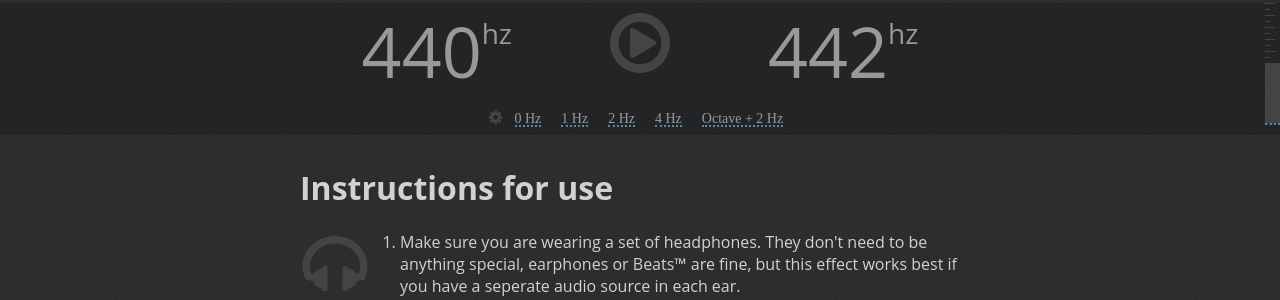
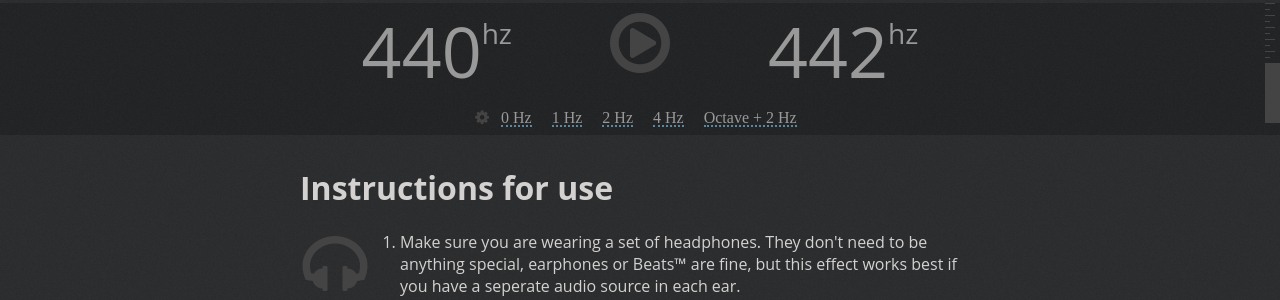
Before and after one commit to martindownton/binauralbeats, a PHP site: page / in a window 1280 px wide. Shown: the part 382-682 px from the top of the page. Run offline with PHP 8.4, Linux system fonts and the light colour scheme; some libraries are stand-ins or nearby versions.

Commit message:
Some small interface tweaks

```diff
--- a/css/binaural.css
+++ b/css/binaural.css
@@ -526,11 +526,13 @@ em {
   content: "\f04d";
 }
 
+/*a*/
 #volume {
   height: 120px;
   margin: 0;
   background-image: url(../images/volume.png);
   background-repeat: repeat-y;
+  border: 0;
   float: right;
   max-width: 15px;
   position: relative;
@@ -561,6 +563,7 @@ em {
 }
 #examples a {
   color: #999999;
+  font-size: 16px;
 }
 
 .content {
--- a/css/sass/binaural.scss
+++ b/css/sass/binaural.scss
@@ -144,10 +144,11 @@ em { border-bottom:2px dotted #444; }
             content: "\f04d"
         }
     }
-    #volume {
+    /*a*/ #volume {
         @include volume-common();
         background-image: url(../images/volume.png);
         background-repeat: repeat-y;
+        border: 0;
         float: right;
         max-width: 15px;
         position: relative;
@@ -176,6 +177,7 @@ em { border-bottom:2px dotted #444; }
         }
         a {
             color: $grey;
+            font-size: 16px;
         }
     }
 
```
